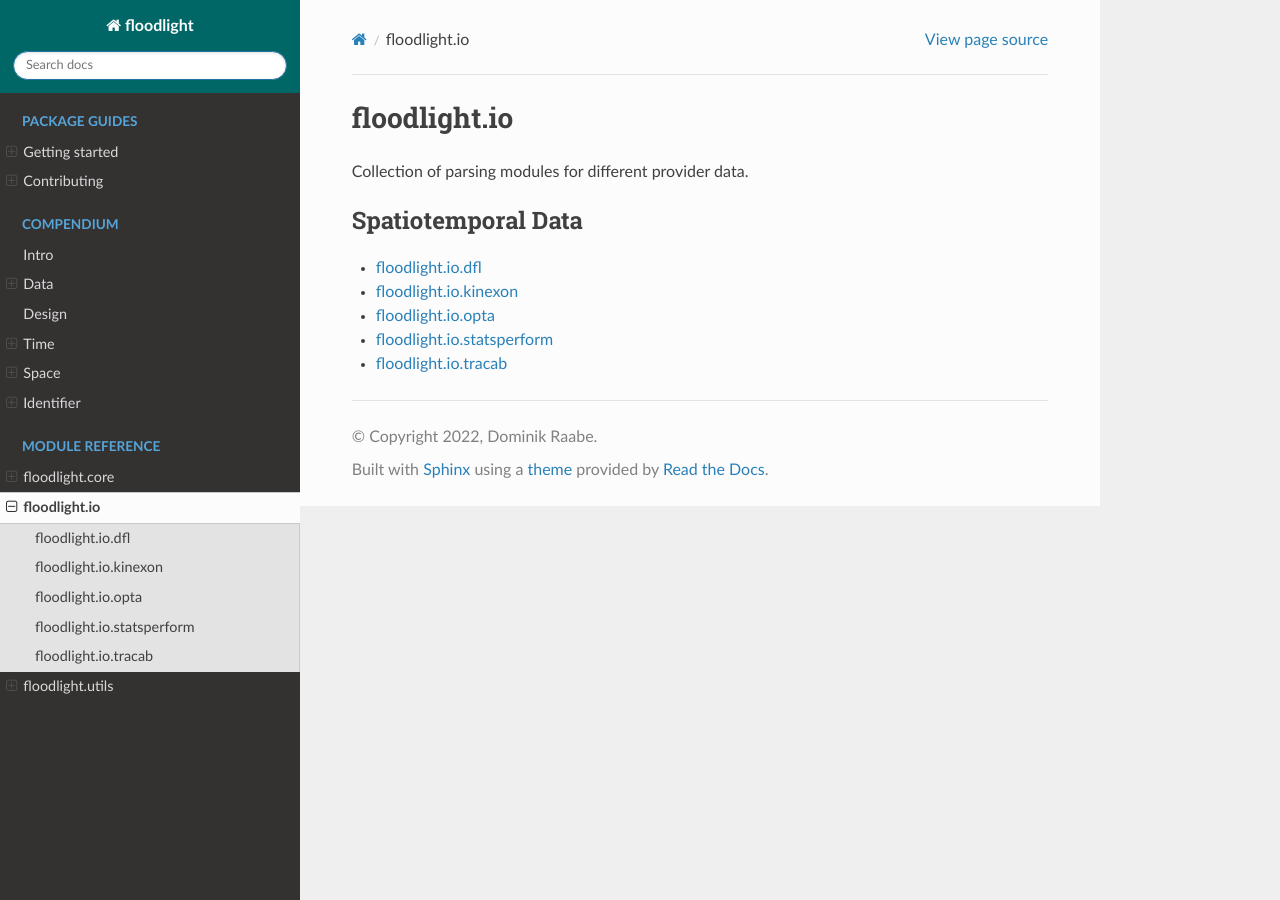
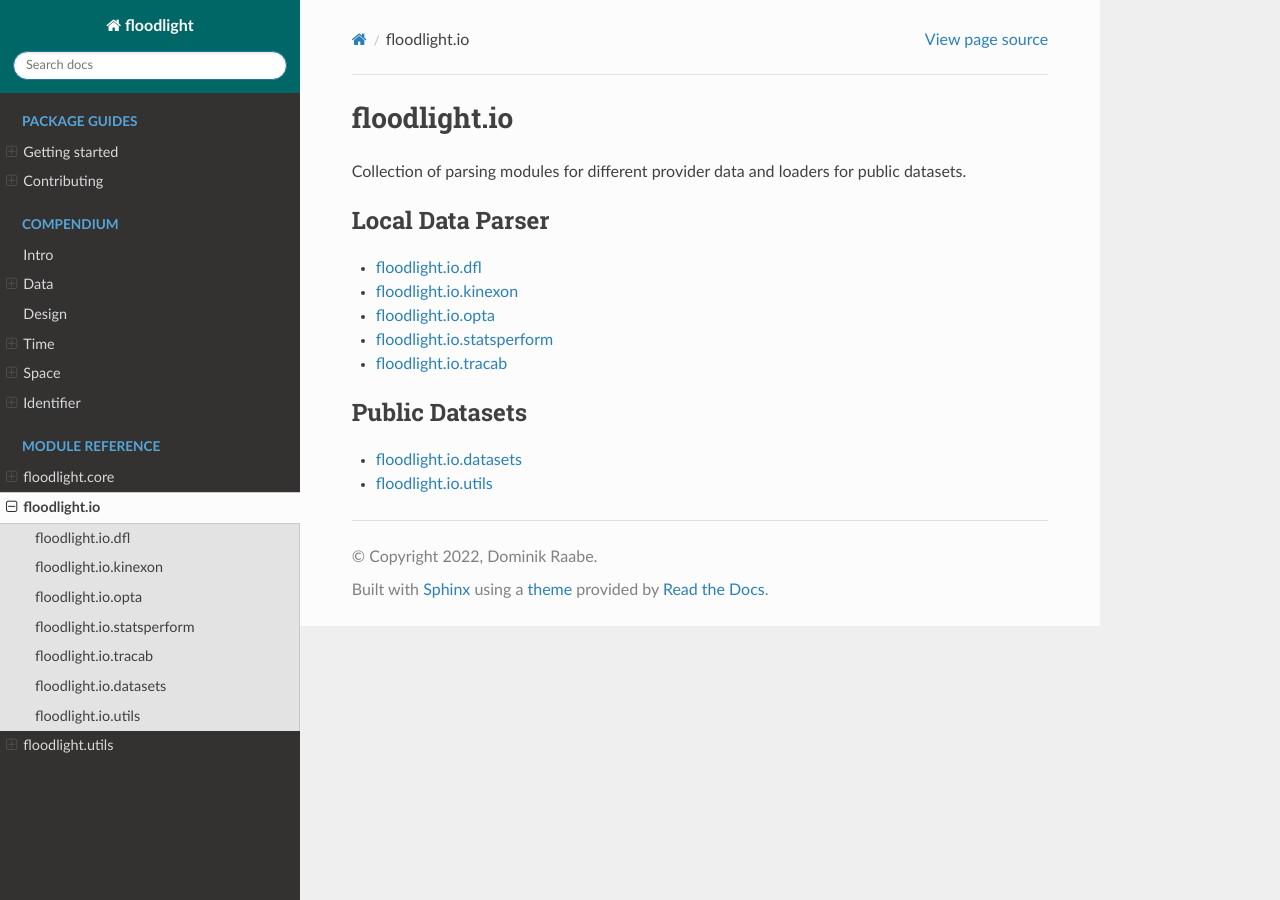
Before and after one commit to floodlight-sports/floodlight, a Sphinx documentation site: the page built from docs/source/modules/io/io.rst, in a window 1280 px wide. Built offline with Sphinx 7.4.7 and the Read the Docs theme 2.0.0, drawn with Linux system fonts in a browser that asks for light colours.

Commit message:
docs: include datasets in docs

```diff
--- /dev/null
+++ b/docs/source/modules/io/datasets.rst
@@ -0,0 +1,6 @@
+======================
+floodlight.io.datasets
+======================
+
+.. automodule:: floodlight.io.datasets
+    :members:
--- a/docs/source/modules/io/io.rst
+++ b/docs/source/modules/io/io.rst
@@ -2,14 +2,22 @@
 floodlight.io
 =============
 
-Collection of parsing modules for different provider data.
+Collection of parsing modules for different provider data and loaders for public
+datasets.
 
 .. toctree::
    :maxdepth: 1
-   :caption: Spatiotemporal Data
+   :caption: Local Data Parser
 
    dfl
    kinexon
    opta
    statsperform
    tracab
+
+.. toctree::
+   :maxdepth: 1
+   :caption: Public Datasets
+
+   datasets
+   utils
--- /dev/null
+++ b/docs/source/modules/io/utils.rst
@@ -0,0 +1,6 @@
+===================
+floodlight.io.utils
+===================
+
+.. automodule:: floodlight.io.utils
+    :members:
```
Also changed, not shown: 2 other files.
